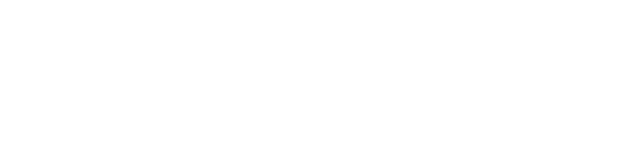
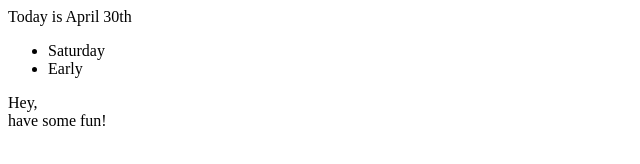
Before and after one commit to JohnBenton4/April-30, a plain HTML site: page index.html in a window 1280 px wide. Shown: the whole page, without its empty margins (0-640 px from the left). Drawn offline with Linux system fonts and the light colour scheme.

Commit message:
Add messages and lists

```diff
--- a/index.html
+++ b/index.html
@@ -1,6 +1,18 @@
 <!DOCTYPE html>
 <html>
     <head>
-
+        <title>April-30</title>
     </head>
+    <body>
+        <div>
+            Today is April 30th
+        </div>
+        <ul>
+            <li>Saturday</li>
+            <li>Early</li>
+        </ul>
+        <div>
+            <p>Hey, <br>have some fun!</p>
+        </div>
+    </body>
 </html>
```
